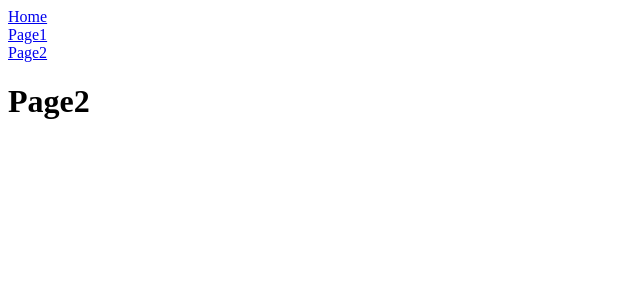
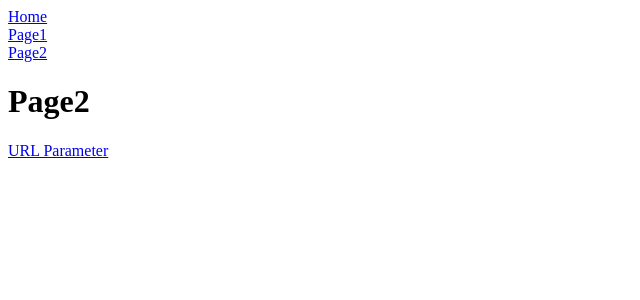
Before and after one commit to nakashi120/udemy-react-stepup, a React (Create React App) app: page /page2 in a window 1280 px wide. Shown: the top 300 px of the page, without its empty margins (0-640 px from the left). Built offline with nearby package versions, Linux system fonts and the light colour scheme.

Commit message:
useParams

```diff
--- a/src/Page2.jsx
+++ b/src/Page2.jsx
@@ -1,7 +1,10 @@
+import { Link } from "react-router-dom"
+
 export const Page2 = () => {
   return (
     <div>
       <h1>Page2</h1>
+      <Link to="/page2/999">URL Parameter</Link>
     </div>
   )
 }
--- /dev/null
+++ b/src/UrlParameter.jsx
@@ -0,0 +1,11 @@
+import { useParams } from "react-router-dom"
+
+export const UrlParameter = () => {
+  const { id } = useParams()
+  return (
+    <div>
+      <h1>UrlParameterページです。</h1>
+      <p>パラメータは{id}です</p>
+    </div>
+  )
+}
--- /dev/null
+++ b/src/router/Page2Routes.jsx
@@ -0,0 +1,15 @@
+import { Page2 } from "../Page2"
+import { UrlParameter } from "../UrlParameter"
+
+export const page2Routes = [
+  {
+    path: "/",
+    exact: true,
+    children: <Page2 />,
+  },
+  {
+    path: "/:id",
+    exact: false,
+    children: <UrlParameter />,
+  },
+]
--- a/src/router/Router.jsx
+++ b/src/router/Router.jsx
@@ -1,10 +1,7 @@
 import { Switch, Route } from "react-router-dom"
 import { Home } from "../Home"
-import { Page1 } from "../Page1"
-import { Page1DetailA } from "../Page1DetailA"
-import { Page1DetailB } from "../Page1DetailB"
-import { Page2 } from "../Page2"
 import { page1Routes } from "./Page1Routes"
+import { page2Routes } from "./Page2Routes"
 
 export const Router = () => {
   return (
@@ -28,9 +25,22 @@ export const Router = () => {
           </Switch>
         )}
       />
-      <Route path="/page2">
-        <Page2 />
-      </Route>
+      <Route
+        path="/page2"
+        render={({ match: { url } }) => (
+          <Switch>
+            {page2Routes.map((route) => (
+              <Route
+                key={route.path}
+                exact={route.exact}
+                path={`${url}${route.path}`}
+              >
+                {route.children}
+              </Route>
+            ))}
+          </Switch>
+        )}
+      />
     </Switch>
   )
 }
```
